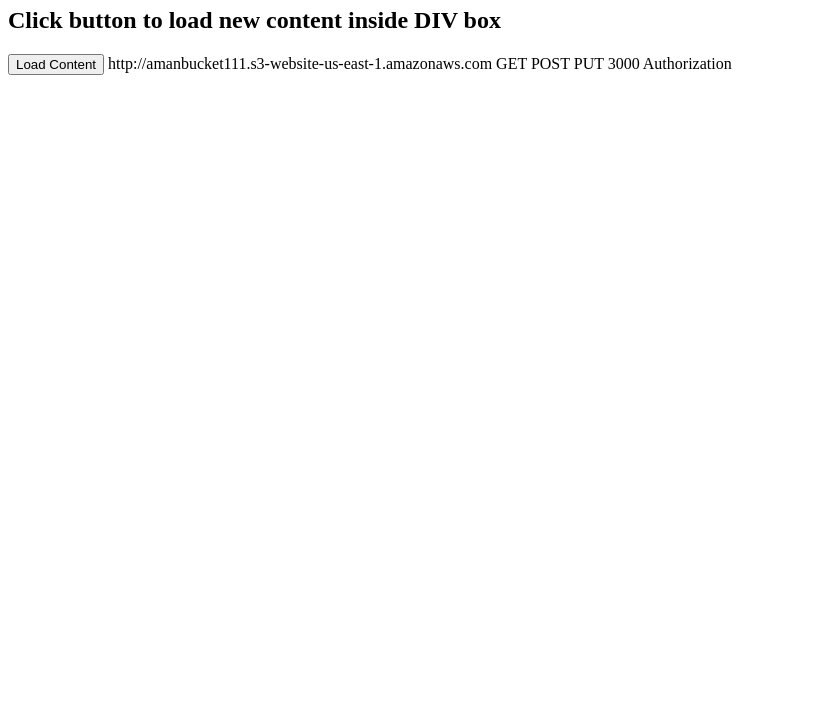
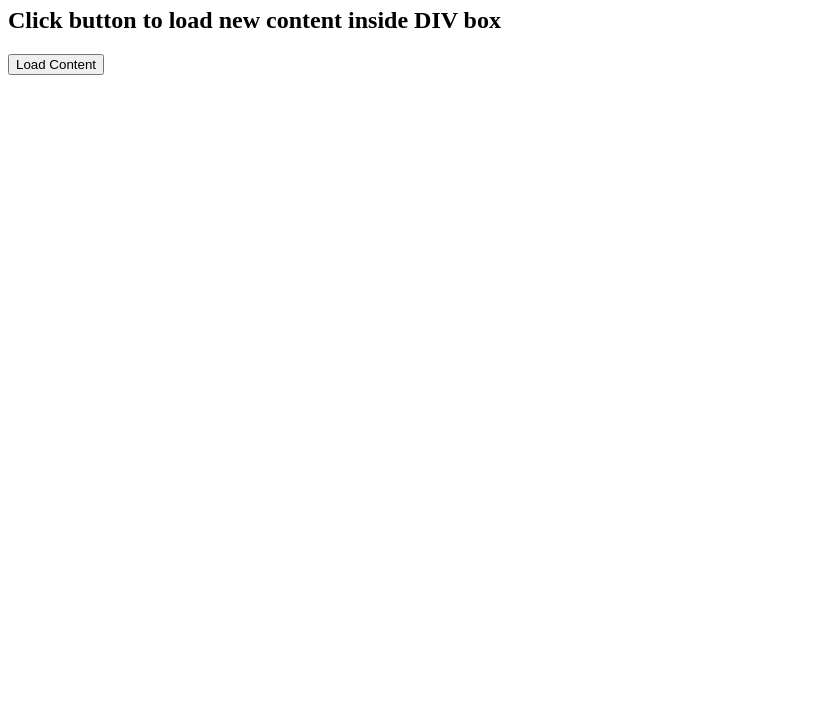
Before and after one commit to amankhandelwal11/s3-website, a plain HTML site: page index.html in a window 1280 px wide. Shown: the part 73-800 px from the top of the page, without its empty margins (0-837 px from the left). Drawn offline with nearby package versions, Linux system fonts and the light colour scheme.

Commit message:
Update index.html

```diff
--- a/index.html
+++ b/index.html
@@ -20,14 +20,3 @@ $(document).ready(function(){
     <button type="button">Load Content</button>
 </body>
 </html>
-
-<CORSConfiguration>
-    <CORSRule>
-        <AllowedOrigin>http://amanbucket111.s3-website-us-east-1.amazonaws.com</AllowedOrigin>
-        <AllowedMethod>GET</AllowedMethod>
-        <AllowedMethod>POST</AllowedMethod>
-        <AllowedMethod>PUT</AllowedMethod>
-        <MaxAgeSeconds>3000</MaxAgeSeconds>
-        <AllowedHeader>Authorization</AllowedHeader>
-    </CORSRule>
-</CORSConfiguration>
```
